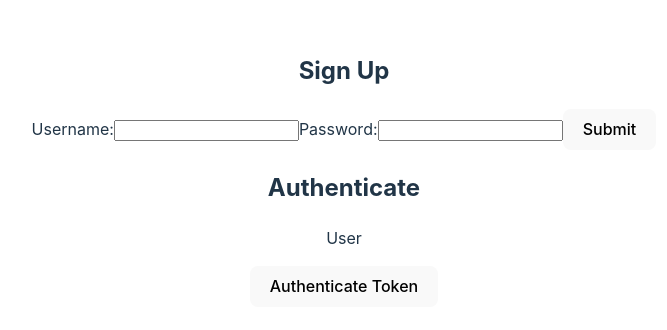
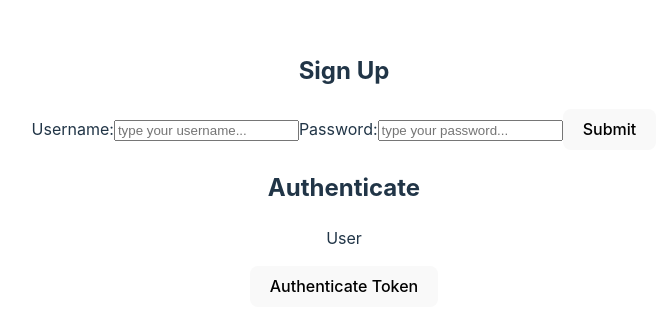
Before and after one commit to rderieux/React_Forms, a React (Vite) app: page / in a window 1280 px wide. Shown: the part 230-560 px from the top of the page, without its empty margins (296-963 px from the left). Built offline with nearby package versions, Linux system fonts and the light colour scheme.

Commit message:
Remove the error message upon successful authentication

```diff
--- a/src/components/Authenticate.jsx
+++ b/src/components/Authenticate.jsx
@@ -4,6 +4,7 @@ export default function Authenticate({ token }) {
   const [error, setError] = useState(null);
   const [successMessage, setSuccessMessage] = useState(null);
   const [dataUser, setDataUser] = useState([]);
+
   async function handleClick() {
     event.preventDefault();
     console.log("Submitted");
@@ -22,6 +23,7 @@ export default function Authenticate({ token }) {
       console.log(result.data);
       setSuccessMessage(result.message);
       setDataUser(result.data.iat);
+      setError(null);
     } catch (error) {
       console.error(error);
       setError(error.message);
--- a/src/components/SignUpForm.jsx
+++ b/src/components/SignUpForm.jsx
@@ -20,6 +20,7 @@ export default function SignUpForm({ setToken }) {
       const result = await response.json();
       console.log(result);
       setToken(result.token);
+      setError(null);
     } catch (error) {
       console.error(error);
     }
@@ -36,6 +37,7 @@ export default function SignUpForm({ setToken }) {
             type="text"
             name="username"
             value={username}
+            placeholder="type your username..."
             onChange={(event) => setUsername(event.target.value)}
           />
         </label>
@@ -45,6 +47,7 @@ export default function SignUpForm({ setToken }) {
             type="text"
             name="username"
             value={password}
+            placeholder="type your password..."
             onChange={(event) => setPassword(event.target.value)}
           />
         </label>
```
